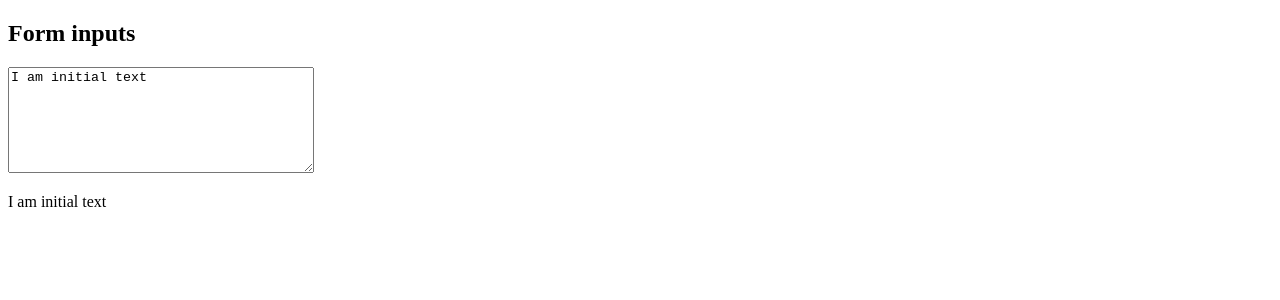
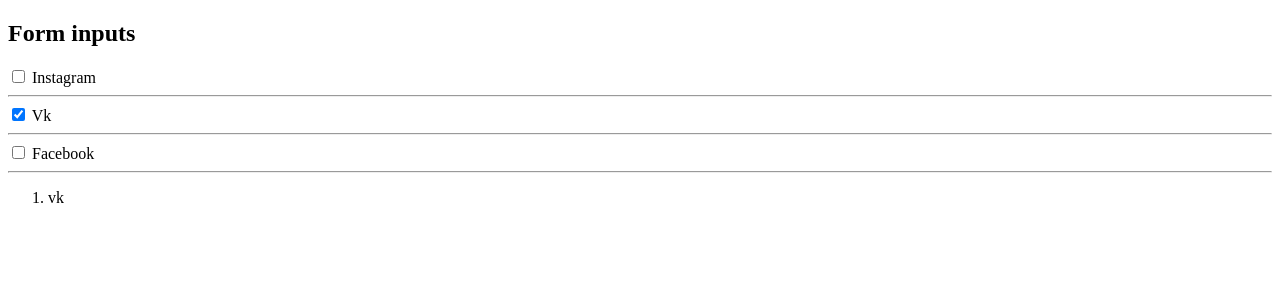
Before and after one commit to Rechetnikov/vue-project, a Vue app: page / in a window 1280 px wide. Shown: the top 300 px of the page. Built offline with nearby package versions, Linux system fonts and the light colour scheme.

Commit message:
Блок 7. Работы с CheckBox. Урок 3.

```diff
--- a/src/App.vue
+++ b/src/App.vue
@@ -1,8 +1,23 @@
 <template>
   <div>
     <h2>Form inputs</h2>
-    <textarea v-model.lazy='textarea'></textarea>
-    <p>{{ textarea }}</p>
+
+    <label>
+      <input type="checkbox" value="instagram" v-model="social" /> Instagram
+    </label><hr />
+
+    <label>
+      <input type="checkbox" value="vk" v-model="social" /> Vk
+    </label><hr />
+
+    <label>
+      <input type="checkbox" value="facebook" v-model="social" /> Facebook
+    </label><hr />
+
+    <ol>
+      <li v-for="s in social" v-bind:key="s.id">{{s}}</li>
+    </ol>
+
   </div>
 </template>
 
@@ -10,18 +25,12 @@
   export default {
     data(){
       return{
-        textarea: 'I am initial text',
+        social: ["vk"]
       }
     }
   }
 </script>
 
 <style scoped>
-  textarea{
-    height: 100px;
-    width:300px;
-  }
-  p{
-    white-space: pre;
-  }
+
 </style>
```
